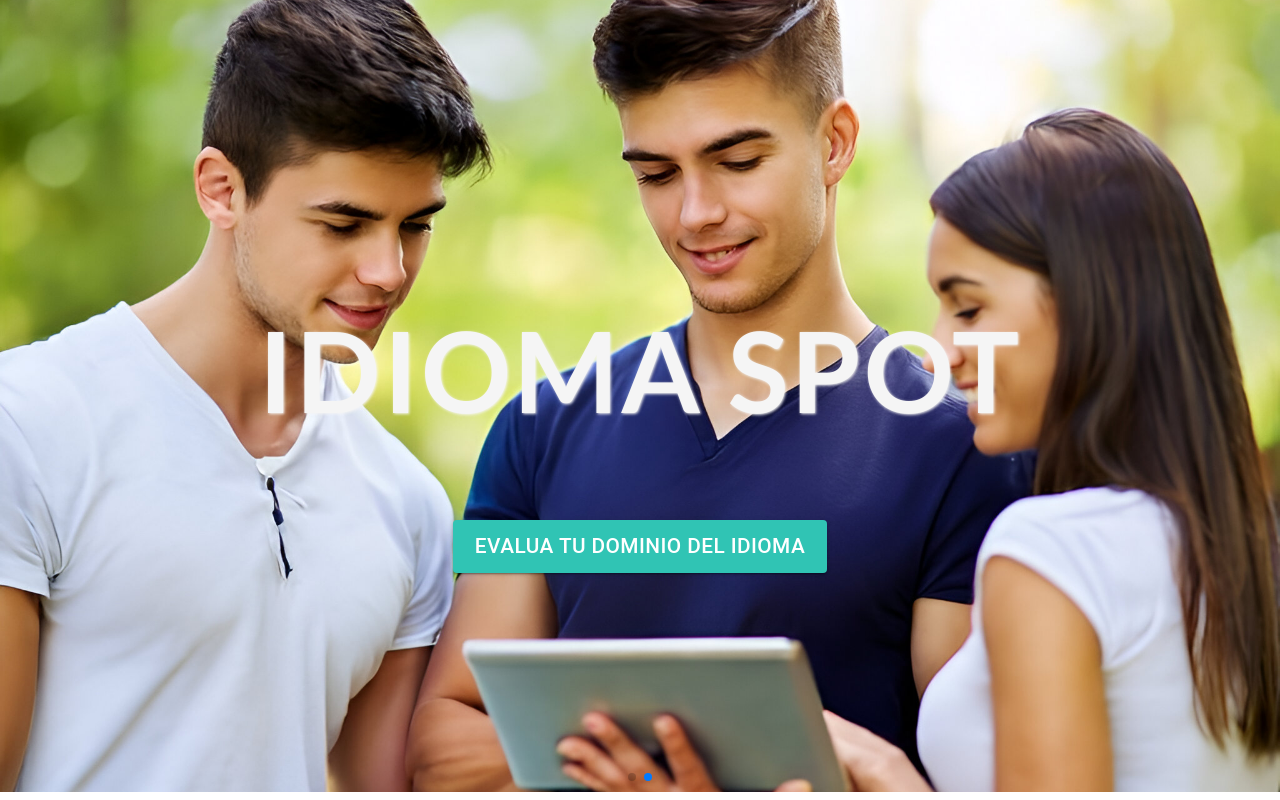
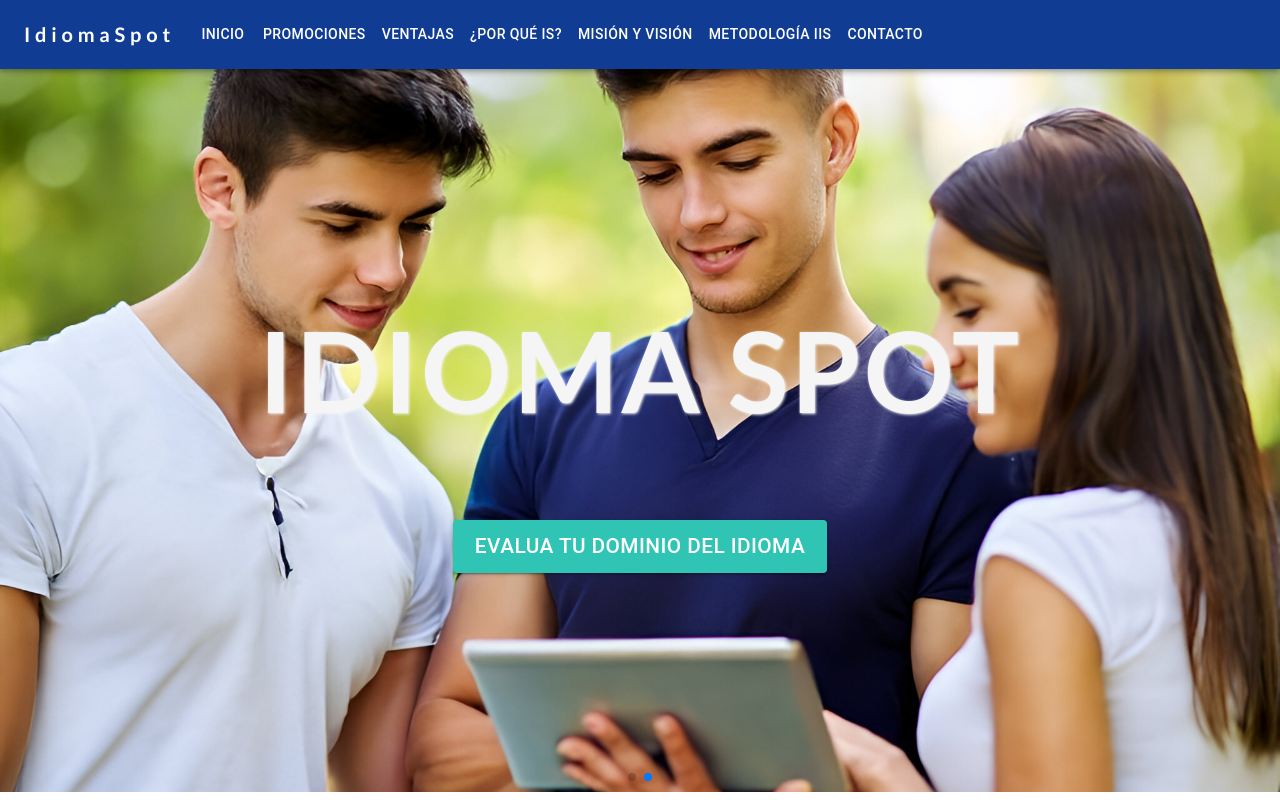
Before and after one commit to IdiomaSpot/idioma-spot-ui, a React (Create React App) app: page / in a window 1280 px wide. Shown: the top 800 px of the page. Built offline with nearby package versions, Linux system fonts and the light colour scheme.

Commit message:
86b05zt2e NavBar section

```diff
--- a/src/App.js
+++ b/src/App.js
@@ -3,6 +3,7 @@ import {
   AdvantagesSection,
   InfoFooter,
   MainBanner,
+  MenuBar,
   Methodology,
   MissionVision,
   PromosSection,
@@ -14,6 +15,7 @@ import text from './data/constants.json';
 function App() {
   return (
     <div className='App'>
+      <MenuBar />
       <MainBanner />
       <PromosSection />
       <AdvantagesSection />
--- a/src/pages/Home/Advantages/AdvantagesSection.js
+++ b/src/pages/Home/Advantages/AdvantagesSection.js
@@ -29,7 +29,7 @@ const AdvantagesSection = ({ title, array }) => {
     });
   };
   return (
-    <div className='advantages-section'>
+    <div id='advantages-section' className='advantages-section'>
       <Container maxWidth='lg'>
         <div className='advantages-title'>
           <h1>{title}</h1>
--- a/src/pages/Home/InfoFooter/InfoFooter.js
+++ b/src/pages/Home/InfoFooter/InfoFooter.js
@@ -3,7 +3,8 @@ import './InfoFooter.scss';
 
 const InfoFooter = () => {
   return (
-    <footer>
+    <footer id='contact-section'>
+      <h3>CONTACTANOS</h3>
       <ul className='contact-info-list'>
         <li className='phone'>
           <b>Phone:</b>{' '}
--- a/src/pages/Home/InfoFooter/InfoFooter.scss
+++ b/src/pages/Home/InfoFooter/InfoFooter.scss
@@ -4,25 +4,36 @@
 footer {
   background-color: $dark-blue;
   color: $pale-blue;
-  display: inline-flex;
   width: 100%;
+  display: flex;
+  flex-direction: column;
+
+  h3 {
+    color: whitesmoke;
+  }
+
   & .contact-info-list {
-    display: flex;
+    display: inline-flex;
     text-decoration: none;
     list-style-type: none;
     align-items: center;
     justify-content: center;
     width: 100%;
-    > * {
+    padding-left: 0;
+
+    >* {
       list-style-type: none;
       margin: 0 0.5rem;
     }
+
     .link-color {
       color: $light-pale-blue;
     }
+
     @include responsive('small') {
       flex-direction: column;
-      > * {
+
+      >* {
         margin: 0.2rem;
       }
     }
--- a/src/pages/Home/MainBanner/MainBanner.js
+++ b/src/pages/Home/MainBanner/MainBanner.js
@@ -58,6 +58,7 @@ export default function MainBanner() {
         pagination-clickable='true'
         navigation='false'
         class='main-banner'
+        id='main-banner'
       >
         <swiper-slide>
           <IdiomaSpotStep />
--- /dev/null
+++ b/src/pages/Home/MenuBar/MenuBar.js
@@ -0,0 +1,133 @@
+import * as React from 'react';
+import './MenuBar.scss';
+import AppBar from '@mui/material/AppBar';
+import Box from '@mui/material/Box';
+import Toolbar from '@mui/material/Toolbar';
+import IconButton from '@mui/material/IconButton';
+import Typography from '@mui/material/Typography';
+import Menu from '@mui/material/Menu';
+import MenuIcon from '@mui/icons-material/Menu';
+import Container from '@mui/material/Container';
+import Button from '@mui/material/Button';
+import MenuItem from '@mui/material/MenuItem';
+
+const pages = [
+    { name: 'Inicio', target: 'main-banner' },
+    { name: 'Promociones', target: 'promos-section' },
+    { name: 'Ventajas', target: 'advantages-section' },
+    { name: '¿Por qué IS?', target: 'whyus-section' },
+    { name: 'Misión y Visión', target: 'mission-vision-section' },
+    { name: 'Metodología IIS', target: 'methodology-section' },
+    { name: 'Contacto', target: 'contact-section' }
+];
+
+function MenuBar() {
+    const [anchorElNav, setAnchorElNav] = React.useState(null);
+
+    const handleOpenNavMenu = (event) => {
+        setAnchorElNav(event.currentTarget);
+    };
+
+    const handleCloseNavMenu = () => {
+        setAnchorElNav(null);
+    };
+
+    const handleOnSelectedItem = (page) => {
+        const section = document.querySelector(`#${page.target}`);
+        section.scrollIntoView({ behavior: 'smooth', block: 'start' });
+        handleCloseNavMenu();
+    }
+
+    return (
+        <AppBar position="fixed" id="menu-bar">
+            <Container maxWidth="xl">
+                <Toolbar disableGutters>
+                    <Typography
+                        variant="h6"
+                        noWrap
+                        component="a"
+                        sx={{
+                            mr: 2,
+                            display: { xs: 'none', md: 'flex' },
+                            fontFamily: 'inherit',
+                            fontWeight: 700,
+                            letterSpacing: '.3rem',
+                            color: 'inherit',
+                            textDecoration: 'none',
+                        }}
+                    >
+                        IdiomaSpot
+                    </Typography>
+
+                    <Box sx={{ flexGrow: 1, display: { xs: 'flex', md: 'none' } }}>
+                        <IconButton
+                            size="large"
+                            aria-label="account of current user"
+                            aria-controls="menu-appbar"
+                            aria-haspopup="true"
+                            onClick={handleOpenNavMenu}
+                            color="inherit"
+                        >
+                            <MenuIcon />
+                        </IconButton>
+                        <Menu
+                            id="menu-appbar"
+                            anchorEl={anchorElNav}
+                            anchorOrigin={{
+                                vertical: 'bottom',
+                                horizontal: 'left',
+                            }}
+                            keepMounted
+                            transformOrigin={{
+                                vertical: 'top',
+                                horizontal: 'left',
+                            }}
+                            open={Boolean(anchorElNav)}
+                            onClose={handleCloseNavMenu}
+                            sx={{
+                                display: { xs: 'block', md: 'none' },
+                            }}
+                        >
+                            {pages.map((page) => (
+                                <MenuItem key={page.name} onClick={() => handleOnSelectedItem(page)} >
+                                    <Typography textAlign="center">{page.name}</Typography>
+                                </MenuItem>
+                            ))}
+                        </Menu>
+                    </Box>
+                    <Typography
+                        variant="h5"
+                        noWrap
+                        component="a"
+                        href="#app-bar-with-responsive-menu"
+                        sx={{
+                            mr: 2,
+                            display: { xs: 'flex', md: 'none' },
+                            flexGrow: 1,
+                            fontFamily: 'monospace',
+                            fontWeight: 700,
+                            letterSpacing: '.3rem',
+                            color: 'inherit',
+                            textDecoration: 'none',
+                        }}
+                    >
+                        IdiomaSpot
+                    </Typography>
+                    <Box sx={{ flexGrow: 1, display: { xs: 'none', md: 'flex' } }}>
+                        {pages.map((page) => (
+                            <Button
+                                key={page.name}
+                                onClick={() => handleOnSelectedItem(page)}
+                                sx={{ my: 2, color: 'white', display: 'block' }}
+                            >
+                                {page.name}
+                            </Button>
+                        ))}
+                    </Box>
+                </Toolbar>
+            </Container>
+        </AppBar>
+    );
+}
+
+export default MenuBar;
--- /dev/null
+++ b/src/pages/Home/MenuBar/MenuBar.scss
@@ -0,0 +1,5 @@
+@import '../../../assets/styles/variables.scss';
+
+#menu-bar {
+    background-color: $dark-blue;
+}
--- a/src/pages/Home/Methodology/Methodology.js
+++ b/src/pages/Home/Methodology/Methodology.js
@@ -38,7 +38,7 @@ Methodology.propTypes = {
 export default function Methodology() {
 
     return <>
-        <section className='methodology-section'>
+        <section id='methodology-section' className='methodology-section'>
             <Container maxWidth="sm">
                 <h1>METODOLOGIA IDIOMA SPOT</h1>
                 <p>Nuestro programa académico <b>IIS</b> está enfocado en las necesidades de nuestros estudiantes,
--- a/src/pages/Home/MissionVision/MissionVision.js
+++ b/src/pages/Home/MissionVision/MissionVision.js
@@ -4,7 +4,7 @@ import { Container, Grid } from '@mui/material';
 
 export default function MissionVision() {
     return <>
-        <section className='mission-vision'>
+        <section id='mission-vision-section' className='mission-vision'>
             <Container maxWidth='lg' className='mission-vision-container'>
                 <Grid container spacing={2}>
                     <Grid item xs={12} lg={6}>
--- a/src/pages/Home/Promos/PromosSection.js
+++ b/src/pages/Home/Promos/PromosSection.js
@@ -6,7 +6,7 @@ import imagePromoUrl from '../../../assets/img/promoImg2.png';
 
 const PromosSection = ({ title, text, imgUrl }) => {
   return (
-    <div className='promos-section'>
+    <div id='promos-section' className='promos-section'>
       <Container maxWidth='lg'>
         <Box container spacing={2} component={Grid}>
           <Box
--- a/src/pages/Home/WhyUs/WhyUsSection.js
+++ b/src/pages/Home/WhyUs/WhyUsSection.js
@@ -4,7 +4,7 @@ import { Container, Grid } from '@mui/material';
 
 const WhyUsSection = () => {
   return (
-    <div className='whyus-section'>
+    <div id='whyus-section' className='whyus-section'>
       <Container maxWidth='lg'>
         <Grid container spacing={2}>
           <Grid item xs={12} lg={6}>
--- a/src/pages/Home/index.js
+++ b/src/pages/Home/index.js
@@ -5,6 +5,7 @@ import WhyUsSection from './WhyUs/WhyUsSection';
 import Methodology from './Methodology/Methodology';
 import MissionVision from './MissionVision/MissionVision';
 import InfoFooter from './InfoFooter/InfoFooter';
+import MenuBar from './MenuBar/MenuBar';
 
 export {
   AdvantagesSection,
@@ -14,4 +15,5 @@ export {
   Methodology,
   MissionVision,
   InfoFooter,
+  MenuBar,
 };
```
